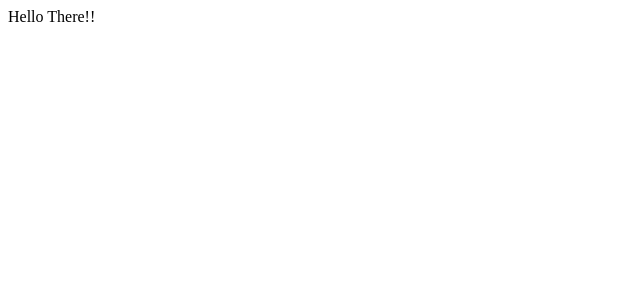
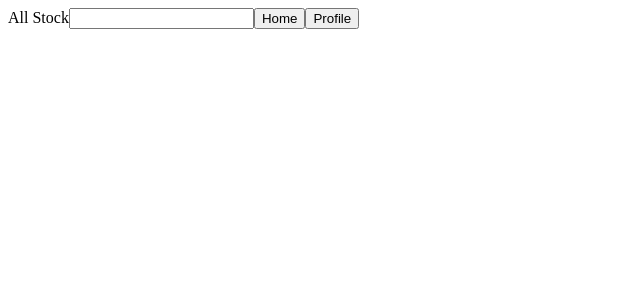
Before and after one commit to AnupDb/AllStock, a React (Vite) app: page / in a window 1280 px wide. Shown: the top 300 px of the page, without its empty margins (0-640 px from the left). Built offline with nearby package versions, Linux system fonts and the light colour scheme.

Commit message:
parcel babel and axios working

```diff
--- a/package.json
+++ b/package.json
@@ -13,8 +13,10 @@
   "devDependencies": {
     "@babel/core": "^7.4.0",
     "@babel/plugin-proposal-class-properties": "^7.4.0",
+    "@babel/preset-env": "^7.4.2",
     "@babel/preset-react": "^7.0.0",
     "babel-eslint": "^10.0.1",
+    "eslint": "^5.16.0",
     "eslint-config-prettier": "^4.1.0",
     "eslint-plugin-import": "^2.16.0",
     "eslint-plugin-jsx-a11y": "^6.2.1",
@@ -23,6 +25,9 @@
     "prettier": "^1.16.4"
   },
   "dependencies": {
+    "acorn": "^6.1.1",
+    "axios": "^0.18.0",
+    "node-sass": "^4.11.0",
     "react": "^16.0.0",
     "react-dom": "^16.8.6"
   }
--- a/src/App.js
+++ b/src/App.js
@@ -1,8 +1,13 @@
 import React from "react";
 import ReactDOM from "react-dom";
+import SearchBar from "./SearchBar";
 
 const App = () => {
-  return <div id="app">Hello There!!</div>;
+  return (
+    <div id="app">
+      <SearchBar />
+    </div>
+  );
 };
 
 ReactDOM.render(<App />, document.getElementById("root"));
--- /dev/null
+++ b/src/SearchBar.js
@@ -0,0 +1,25 @@
+import React from "react";
+import Axios from "axios";
+
+const SearchBar = () => {
+  const clickHandle = () => {
+    Axios.get(
+      process.env.API_URL +
+        "key=" +
+        process.env.API_KEY +
+        "&q=yellow+flowers&image_type=photo"
+    )
+      .then(res => console.log(res))
+      .catch(err => console.log(err));
+  };
+  return (
+    <div>
+      <span>All Stock</span>
+      <input type="text" className="photoInput" />
+      <button>Home</button>
+      <button onClick={clickHandle}>Profile</button>
+    </div>
+  );
+};
+
+export default SearchBar;
```
Also changed, not shown: 1 other file (tests, documents, lock files or other folders).
